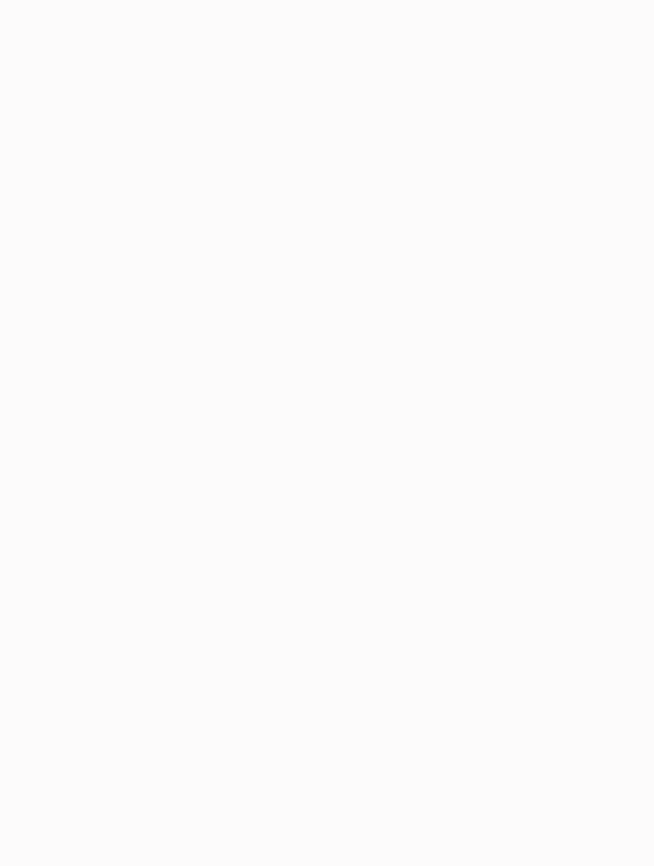
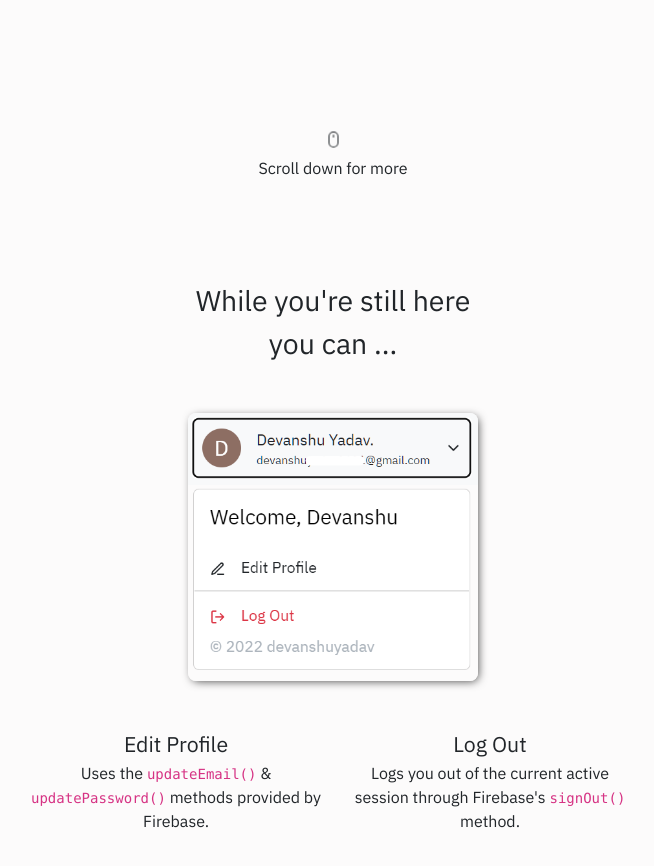
Before and after one commit to devanshuyadav/React-x-Firebase, a React (Create React App) app: page / in a window 1280 px wide. Shown: the part 520-1386 px from the top of the page, without its empty margins (307-961 px from the left). Before the commit the page ends 800 px from the top, so only its background shows below. Built offline with nearby package versions, Linux system fonts and the light colour scheme; no server answers; sample sign-in values are in the browser's storage.

Commit message:
add hero section

```diff
--- a/src/components/Dashboard.jsx
+++ b/src/components/Dashboard.jsx
@@ -8,10 +8,12 @@ import {
   Navbar,
   NavDropdown,
 } from "react-bootstrap";
+import { BsMouse } from "react-icons/bs";
 import { FiEdit3, FiLogOut } from "react-icons/fi";
 import { IoIosArrowDown } from "react-icons/io";
 import { Link, useNavigate } from "react-router-dom";
 import { useAuth } from "../contexts/AuthContext";
+import HeroSection from "./HeroSection";
 
 export default function Dashboard() {
   const [error, setError] = useState("");
@@ -47,7 +49,7 @@ export default function Dashboard() {
           width="40px"
           className="rounded-circle me-3"
           alt="Profile image"
-          referrerpolicy="no-referrer"
+          referrerPolicy="no-referrer"
         />
         <span>
           <div>{currentUser.displayName}</div>
@@ -154,6 +156,17 @@ export default function Dashboard() {
           Welcome to
         </span>
         <span
+          style={{
+            position: "absolute",
+            top: "40%",
+            transform: "translate(-50%, -50%)",
+            transform: "scale(2)",
+            zIndex: "2",
+          }}
+        >
+          &times;
+        </span>
+        <span
           className="firebase"
           style={{
             position: "absolute",
@@ -162,13 +175,7 @@ export default function Dashboard() {
             transform: "translate(-50%, -50%)",
           }}
         >
-          <Image
-            style={{
-              // animation: "swing 0.6s infinite alternate ease-out",
-            }}
-            // src="https://seeklogo.com/images/F/firebase-logo-402F407EE0-seeklogo.com.png"
-            src="https://drive.google.com/uc?id=1Cx5Q42vatN2djZXzfzgDMrTzMeO4sn_9"
-          />
+          <Image src="https://drive.google.com/uc?id=1Cx5Q42vatN2djZXzfzgDMrTzMeO4sn_9" />
         </span>
 
         <span
@@ -187,7 +194,22 @@ export default function Dashboard() {
             src="https://upload.wikimedia.org/wikipedia/commons/thumb/a/a7/React-icon.svg/2300px-React-icon.svg.png"
           />
         </span>
+        <span
+          className="position-absolute"
+          style={{
+            bottom: "100px",
+            left: "50%",
+            transform: "translateX(-50%)",
+          }}
+        >
+          <BsMouse
+            style={{ animation: "swing 0.6s infinite alternate ease-out" }}
+          />
+          <br />
+          Scroll down for more
+        </span>
       </main>
+      <HeroSection />
     </>
   );
 }
--- /dev/null
+++ b/src/components/HeroSection.jsx
@@ -0,0 +1,61 @@
+import React from "react";
+import { Col, Container, Image, Row } from "react-bootstrap";
+import dropdownImg from "../Dropdown-Menu.png";
+
+export default function HeroSection() {
+  return (
+    <>
+      <div className="text-center" style={{ height: "calc(100vh - 80px)" }}>
+        <p className="big-heading">
+          While you're still here <br /> you can ...
+        </p>
+        <Container className="w-75 mt-5">
+          <Row>
+            <Col md={4} sm={12} className="mx-auto mb-5">
+              <Image
+                style={{
+                  boxShadow: "2px 2px 10px -2px rgba(0,0,0,0.75)",
+                  borderRadius: "8px",
+                }}
+                className="w-100"
+                src={dropdownImg}
+              />
+            </Col>
+          </Row>
+          <Row>
+            <Col md={4} className="ms-auto">
+              <div className="heading">Edit Profile</div>
+              <p>
+                Uses the{" "}
+                <code>
+                  <a href="https://firebase.google.com/docs/auth/web/manage-users#set_a_users_email_address">
+                    updateEmail()
+                  </a>
+                </code>{" "}
+                &amp;{" "}
+                <code>
+                  <a href="https://firebase.google.com/docs/auth/web/manage-users#set_a_users_password">
+                    updatePassword()
+                  </a>
+                </code>{" "}
+                methods provided by Firebase.
+              </p>
+            </Col>
+            <Col md={4} className="me-auto">
+              <div className="heading">Log Out</div>
+              <p>
+                Logs you out of the current active session through Firebase's{" "}
+                <code>
+                  <a href="https://firebase.google.com/docs/auth/web/password-auth#next_steps">
+                    signOut()
+                  </a>
+                </code>{" "}
+                method.
+              </p>
+            </Col>
+          </Row>
+        </Container>
+      </div>
+    </>
+  );
+}
--- a/src/index.css
+++ b/src/index.css
@@ -3,6 +3,11 @@
 body {
   font-family: "IBM Plex Sans", sans-serif;
   background-color: #fcfbfb;
+}
+
+a {
+  color: inherit;
+  text-decoration: none;
 }
 
 .form-control {
@@ -64,7 +69,7 @@ body {
     transform: translateY(0);
   }
   100% {
-    transform: translateY(-15px);
+    transform: translateY(-10px);
   }
 }
 
```
Also changed, not shown: src/Dropdown-Menu.png (added), 1 other file (tests, documents, lock files or other folders).
